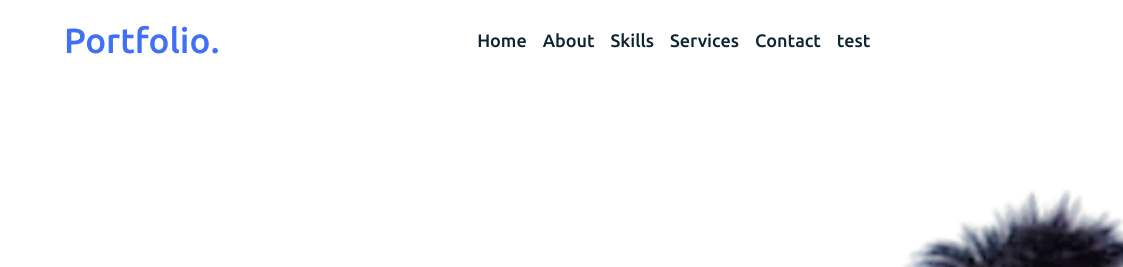
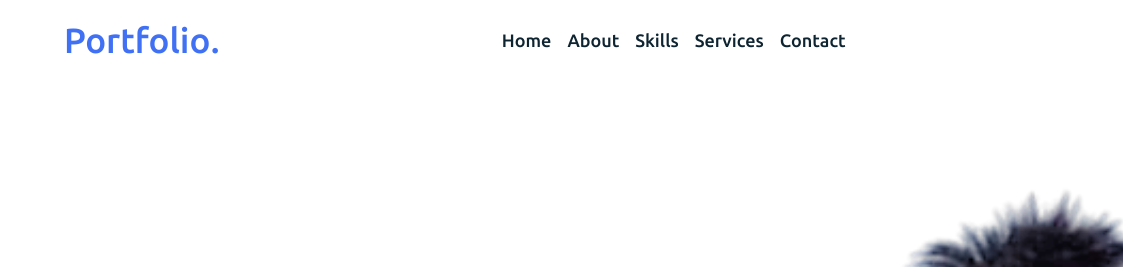
Before and after one commit to bud127/portofolio, a plain HTML site: page index.html in a window 1280 px wide. Shown: the top 267 px of the page, 0-1123 px from the left. Drawn offline with Linux system fonts and the light colour scheme.

Commit message:
Update index.html

```diff
--- a/index.html
+++ b/index.html
@@ -24,7 +24,6 @@
           <li><a href="#skills">Skills</a></li>
           <li><a href="#services">Services</a></li>
           <li><a href="#contact">Contact</a></li>
-          <li><a href="/test">test</a></li>
           <div class="cancel-btn">
             <i class="fas fa-times"></i>
           </div>
```
